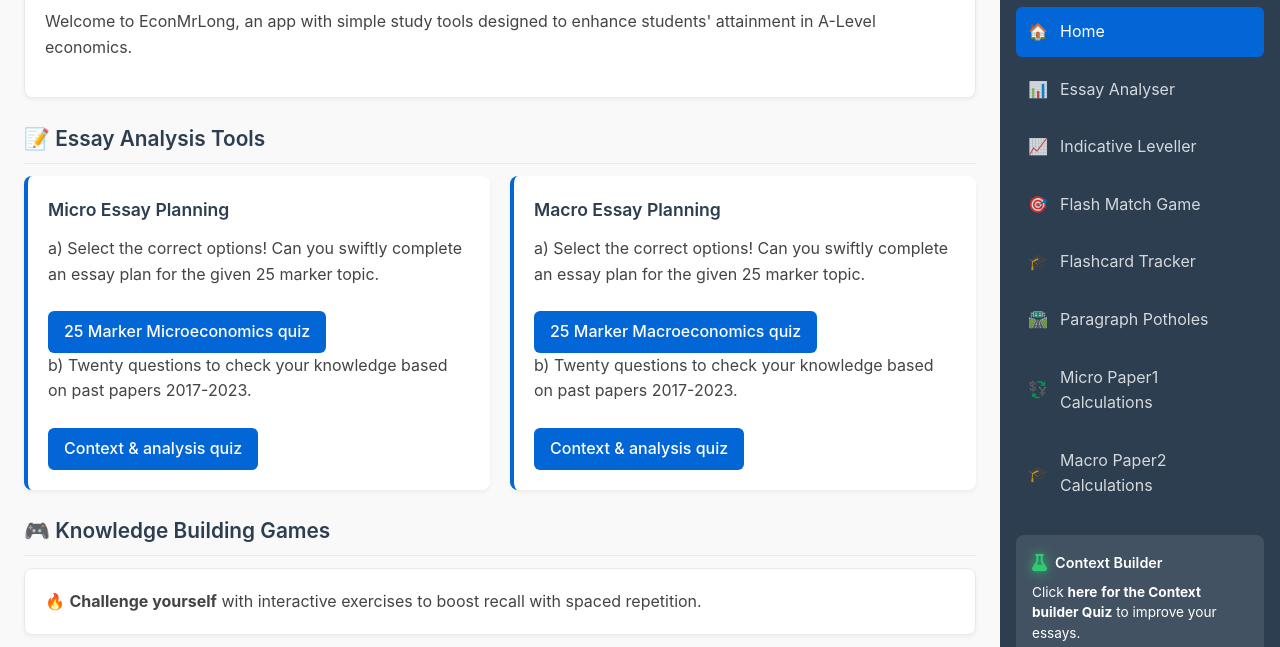
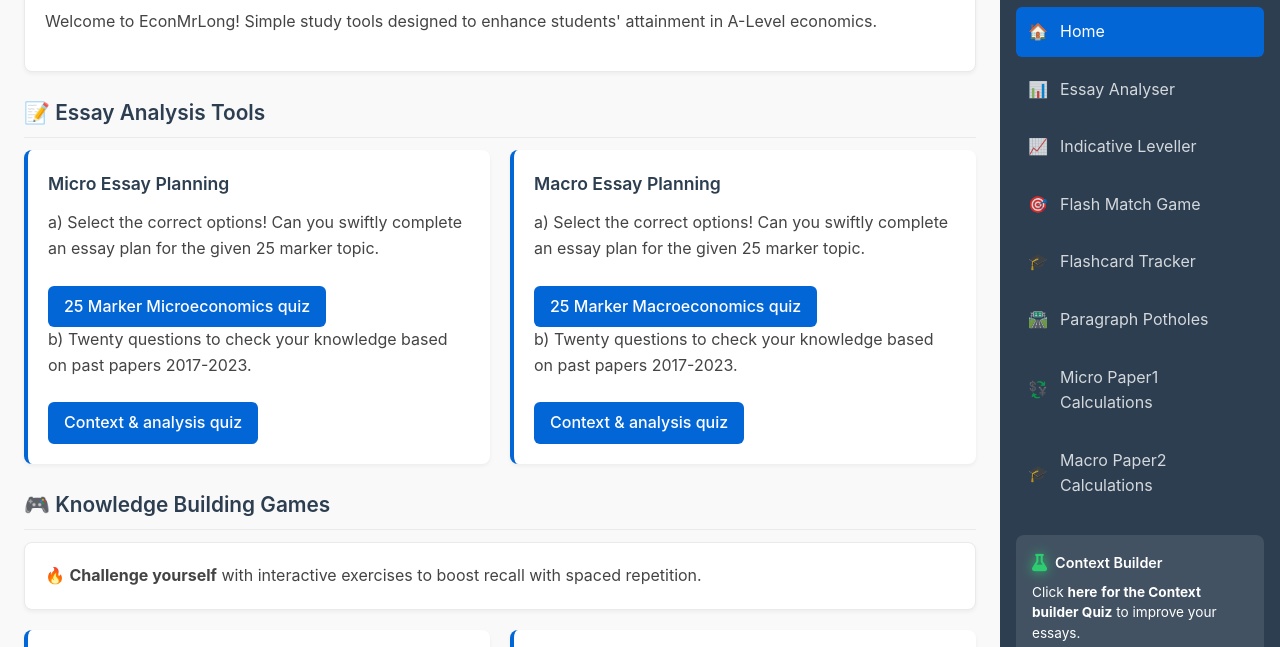
Before and after one commit to mathemountai/EconMrLong, a plain HTML site: page index.html in a window 1280 px wide. Shown: the part 86-733 px from the top of the page. Drawn offline with Linux system fonts and the light colour scheme.

Commit message:
Update index.html
Signed-off-by: mathemountai <mathemountain@gmail.com>

```diff
--- a/index.html
+++ b/index.html
@@ -318,7 +318,7 @@
     <main class="main-content" id="mainContent">
         <div class="card">
             <h1>📚 EconMrLong - Learning Tools</h1>
-            <p>Welcome to EconMrLong, an app with simple study tools designed to enhance students' attainment in A-Level economics.</p>
+            <p>Welcome to EconMrLong! Simple study tools designed to enhance students' attainment in A-Level economics.</p>
         </div>
 
         <h2>📝 Essay Analysis Tools</h2>
```
